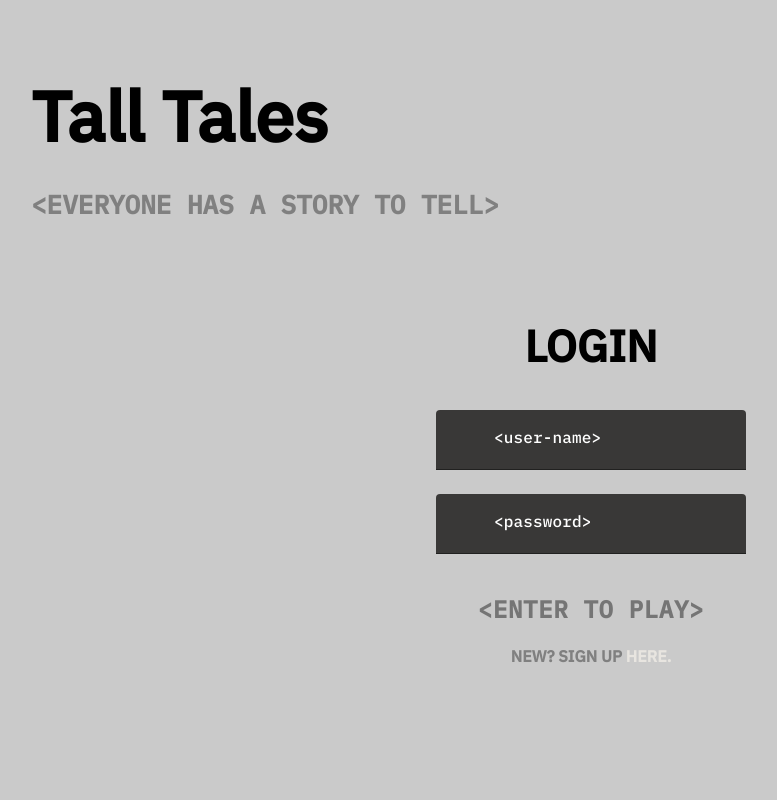
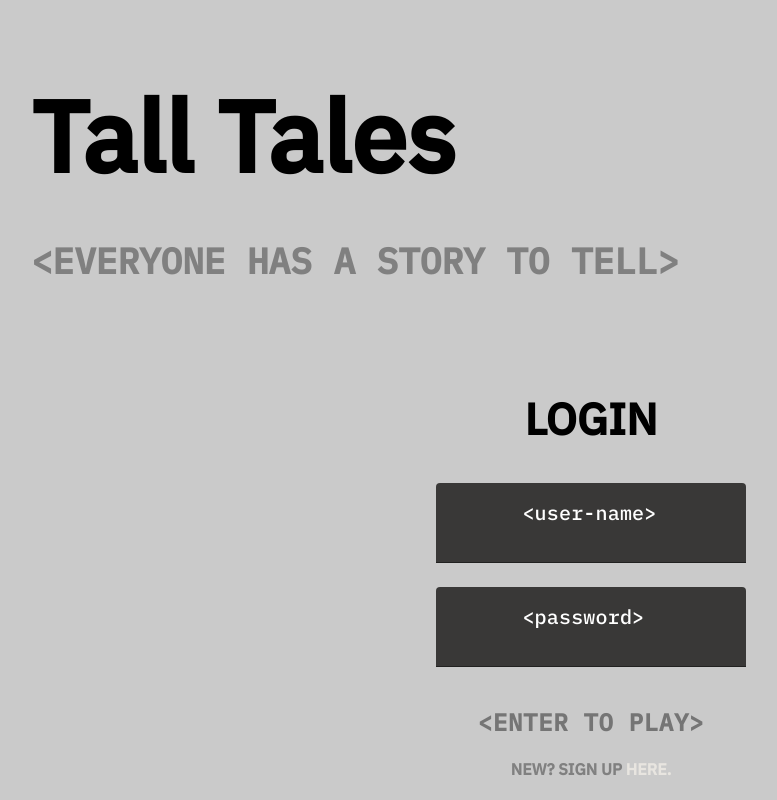
Before and after one commit to Jnwong116/TallTales, a React (Create React App) app in the folder client/: page /login in a window 1280 px wide. Shown: the whole page, without its empty margins (49-826 px from the left). Built offline with nearby package versions, Linux system fonts and the light colour scheme; no server answers.

Commit message:
login style

```diff
--- a/client/src/components/appName/appName.css
+++ b/client/src/components/appName/appName.css
@@ -6,7 +6,7 @@
 
 .app-name-name {
   color: black;
-  font-size: 70px;
+  font-size: 100px;
   font-family: "IBM Plex Sans";
   font-weight: 1000;
   margin-bottom: 0px;
@@ -16,7 +16,7 @@
 
 .app-name-tag {
   color: #808080;
-  font-size: 26px;
+  font-size: 36px;
   font-family: "IBM Plex Mono";
   font-weight: 600;
 }
--- a/client/src/components/changeName/changeName.css
+++ b/client/src/components/changeName/changeName.css
@@ -21,10 +21,9 @@
   margin-right: 30px;
 }
 
-  input[type=text] {
+input[type="text"] {
   text-align: center;
   width: 310px;
   height: 60px;
-    padding: 15px 15px;
   box-sizing: border-box;
 }
--- a/client/src/components/userLoginInput/userLoginInput.css
+++ b/client/src/components/userLoginInput/userLoginInput.css
@@ -26,15 +26,15 @@
 
 .MuiInputLabel-root {
   font-family: "IBM Plex Mono" !important;
-  font-size: 16px !important;
+  font-size: 20px !important;
   color: white !important;
-  left: 46px !important;
+  left: 24% !important;
   transform-origin: top center !important;
 }
 
 .MuiFilledInput-input {
   font-family: "IBM Plex Mono" !important;
-  font-size: 16px !important;
+  font-size: 20px !important;
   color: rgb(156, 156, 156) !important;
   text-align: center !important;
   transform-origin: top center !important;
--- a/client/src/pages/profile/profile.css
+++ b/client/src/pages/profile/profile.css
@@ -6,7 +6,6 @@
 .profile {
   display: flex;
   justify-content: space-between;
-
 }
 
 .profileLeft {
@@ -60,7 +59,7 @@
 }
 
 .buttonActive {
-  background-color: #8E8E8E;
+  background-color: #8e8e8e;
   cursor: default;
 }
 
@@ -92,7 +91,7 @@
   height: 320px;
   flex-direction: column;
   justify-content: flex-end;
-  align-items:flex-end;
+  align-items: flex-end;
 }
 
 .changeAvatarBrowser {
@@ -119,10 +118,11 @@
   margin-right: 30px;
 }
 
-input[type=text], input[type=password] {
+input[type="text"],
+input[type="password"] {
   text-align: center;
   width: 310px;
   height: 60px;
-  padding: 15px 15px;
+  padding: 40px 0;
   box-sizing: border-box;
 }
```
Also changed, not shown: 1 other file (tests, documents, lock files or other folders). Lines whose indentation alone changed are shown as unchanged.
